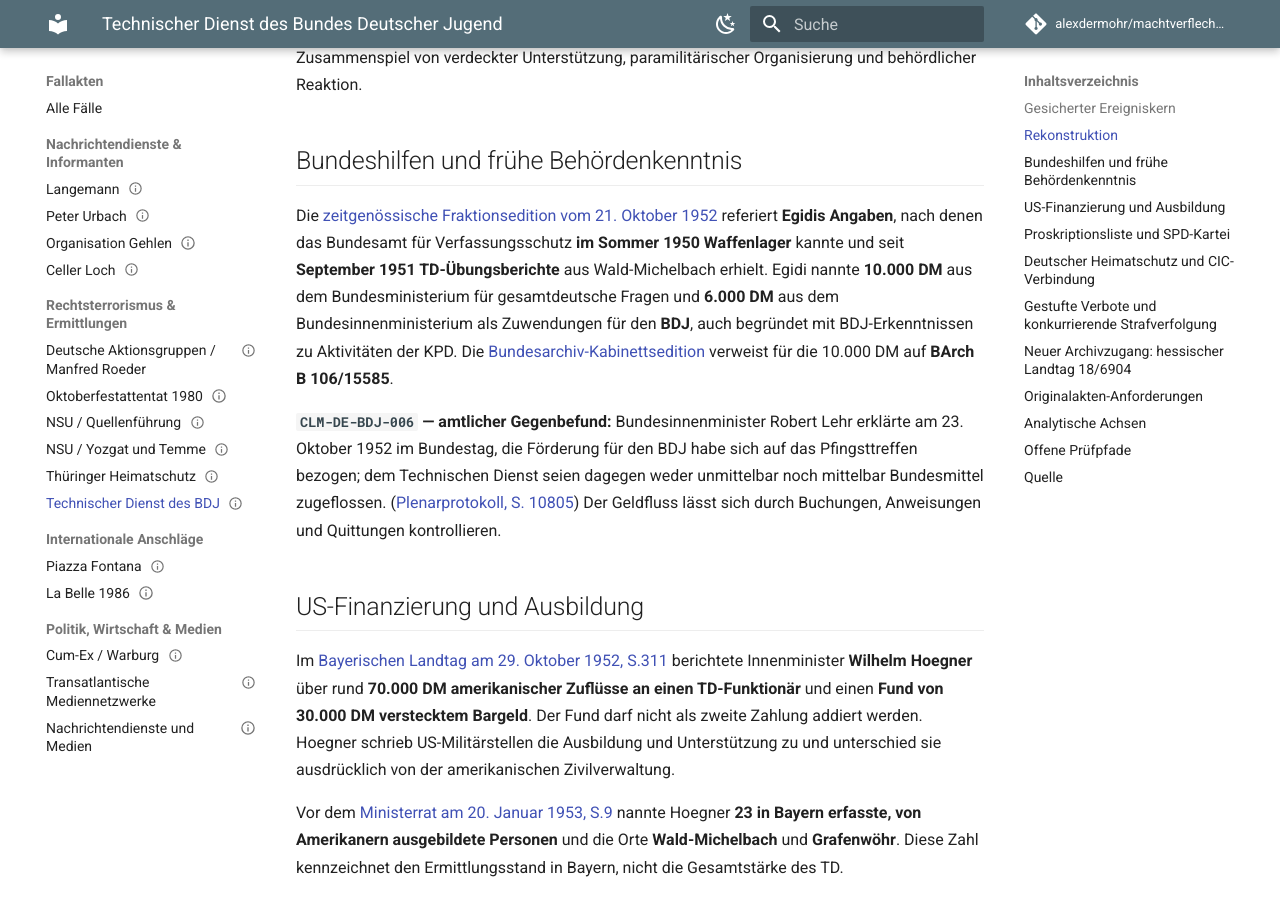
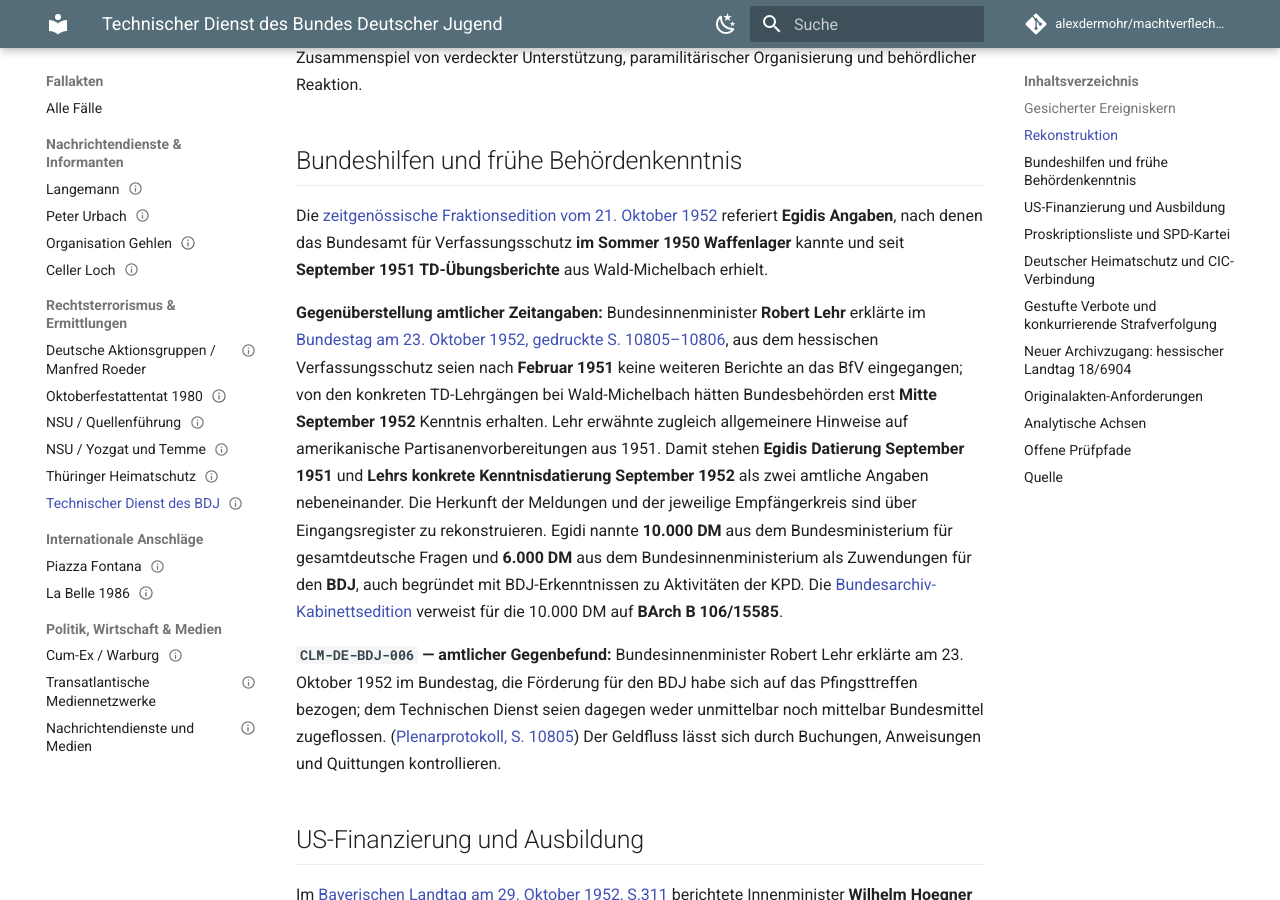
Before and after one commit to alexdermohr/machtverflechtungen, an MkDocs documentation site: the page built from docs/faelle/de/technischer-dienst-bdj.md, in a window 1280 px wide and 900 px high, scrolled down 2555 px. Built offline with MkDocs 1.6.1 and Material for MkDocs 9.7.7, drawn with Linux system fonts in a browser that asks for light colours; comment, search, counter and statistics services are not loaded.

Commit message:
fix: surface conflicting official BfV knowledge timelines in BDJ research

```diff
--- a/docs/faelle/de/technischer-dienst-bdj.md
+++ b/docs/faelle/de/technischer-dienst-bdj.md
@@ -78,14 +78,18 @@
         directness: direct
         locator: "Fraktionsbericht 21.10.1952, Egidi-Aussagen zu Waffenlager und Übungen"
         note: "Zeitgenössische parlamentarische Überlieferung der Ressortangaben zu eingegangenen BfV-Informationen."
-    counterevidence: []
+    counterevidence:
+      - source: SRC-DE-BT-BDJ-19521023
+        directness: direct
+        locator: "Deutscher Bundestag 1/235, 23.10.1952, gedruckte S. 10805–10806"
+        note: "Lehr erklärte, das hessische LfV habe nach Februar 1951 keine weiteren Berichte an das BfV geliefert und der Bund habe von konkreten TD-Lehrgängen erst Mitte September 1952 erfahren. Allgemeinere Hinweise auf US-Vorbereitungen 1951 behandelte Lehr als anderen Sachverhalt; dies widerspricht Egidis konkret behauptetem TD-Übungsbericht seit 1951."
     alternatives:
-      - "Ein Vortrag referiert den behördlichen Wissensstand, nicht den Inhalt aller ursprünglichen BfV-Eingangsbücher."
+      - "Egidi könnte von einem anderen Meldungskanal oder einem anderen Empfängerkreis gesprochen haben als Lehr; ohne originale Meldungen kann die Abweichung nicht allein durch Rangfolge der Aussagen geklärt werden."
     missing_evidence:
-      - "BfV-Originalmeldungen von 1950–1951, Verteiler- und Wiedervorlageregister."
+      - "Hessische LfV-Ausgänge Februar 1951 bis September 1952, BfV-Eingangsbücher und Meldungen zu Wald-Michelbach, BMI-Verteiler und Wiedervorlagen."
     scope:
-      supports: "Frühe behördliche Kenntnis von BDJ/TD-Vorbereitungen wurde 1952 ausdrücklich behauptet."
-      does_not_support: "Keine individuelle frühere Unterrichtung aller Minister und keine Bestätigung jedes einzelnen Details durch Meldungsurschriften."
+      supports: "Egidis frühe behördliche Kenntnisbehauptung vom 21.10.1952 ist nachgewiesen; Lehrs zeitgenössisch widersprechende Datierung wird daneben quellengebunden erfasst."
+      does_not_support: "Das BfV-Eingangsdatum des konkreten TD-Übungsberichts ist zwischen den offiziellen Aussagen streitig; der Claim bestätigt es nicht durch eine Eingangsurschrift."
     falsification: "BfV-Eingangsunterlagen mit nachweislich späterer Kenntnis würden den Vortrag korrigieren."
   - id: CLM-DE-BDJ-004
     text: "Laut Egidis Erklärung vor der CDU/CSU-Fraktion am 21. Oktober 1952 zahlte das Bundesministerium für gesamtdeutsche Fragen 10.000 DM und das Bundesinnenministerium 6.000 DM für den BDJ; die 10.000-DM-Beihilfe ist zusätzlich in der Bundesarchiv-Kabinettsedition dokumentiert."
@@ -447,7 +451,9 @@
 
 ## Bundeshilfen und frühe Behördenkenntnis
 
-Die [zeitgenössische Fraktionsedition vom 21. Oktober 1952](https://www.fraktionsprotokolle.de/cdu-csu-01_1952-10-21-t1500_AN.html) referiert **Egidis Angaben**, nach denen das Bundesamt für Verfassungsschutz **im Sommer 1950 Waffenlager** kannte und seit **September 1951 TD-Übungsberichte** aus Wald-Michelbach erhielt. Egidi nannte **10.000 DM** aus dem Bundesministerium für gesamtdeutsche Fragen und **6.000 DM** aus dem Bundesinnenministerium als Zuwendungen für den **BDJ**, auch begründet mit BDJ-Erkenntnissen zu Aktivitäten der KPD. Die [Bundesarchiv-Kabinettsedition](https://kabinettsprotokolle.bundesarchiv.de/resources/pdf/a78c73cb-24e8-4bfb-abce-9ad04e8da301.pdf) verweist für die 10.000 DM auf **BArch B 106/15585**.
+Die [zeitgenössische Fraktionsedition vom 21. Oktober 1952](https://www.fraktionsprotokolle.de/cdu-csu-01_1952-10-21-t1500_AN.html) referiert **Egidis Angaben**, nach denen das Bundesamt für Verfassungsschutz **im Sommer 1950 Waffenlager** kannte und seit **September 1951 TD-Übungsberichte** aus Wald-Michelbach erhielt.
+
+**Gegenüberstellung amtlicher Zeitangaben:** Bundesinnenminister **Robert Lehr** erklärte im [Bundestag am 23. Oktober 1952, gedruckte S. 10805–10806](https://dserver.bundestag.de/btp/01/01235.pdf), aus dem hessischen Verfassungsschutz seien nach **Februar 1951** keine weiteren Berichte an das BfV eingegangen; von den konkreten TD-Lehrgängen bei Wald-Michelbach hätten Bundesbehörden erst **Mitte September 1952** Kenntnis erhalten. Lehr erwähnte zugleich allgemeinere Hinweise auf amerikanische Partisanenvorbereitungen aus 1951. Damit stehen **Egidis Datierung September 1951** und **Lehrs konkrete Kenntnisdatierung September 1952** als zwei amtliche Angaben nebeneinander. Die Herkunft der Meldungen und der jeweilige Empfängerkreis sind über Eingangsregister zu rekonstruieren. Egidi nannte **10.000 DM** aus dem Bundesministerium für gesamtdeutsche Fragen und **6.000 DM** aus dem Bundesinnenministerium als Zuwendungen für den **BDJ**, auch begründet mit BDJ-Erkenntnissen zu Aktivitäten der KPD. Die [Bundesarchiv-Kabinettsedition](https://kabinettsprotokolle.bundesarchiv.de/resources/pdf/a78c73cb-24e8-4bfb-abce-9ad04e8da301.pdf) verweist für die 10.000 DM auf **BArch B 106/15585**.
 
 **`CLM-DE-BDJ-006` — amtlicher Gegenbefund:** Bundesinnenminister Robert Lehr erklärte am 23. Oktober 1952 im Bundestag, die Förderung für den BDJ habe sich auf das Pfingsttreffen bezogen; dem Technischen Dienst seien dagegen weder unmittelbar noch mittelbar Bundesmittel zugeflossen. ([Plenarprotokoll, S. 10805](https://dserver.bundestag.de/btp/01/01235.pdf)) Der Geldfluss lässt sich durch Buchungen, Anweisungen und Quittungen kontrollieren.
 
```
Also changed, not shown: 1 other file.
